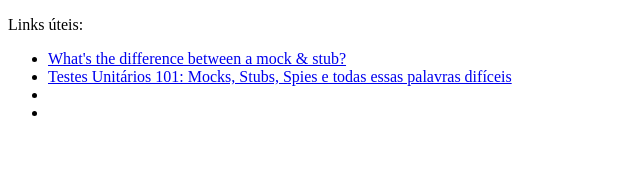
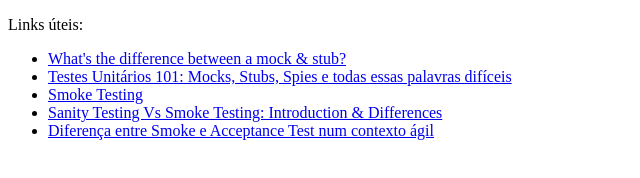
Before and after one commit to WillRock19/JScriptComTDD, a website: page anotacoes/tests.html in a window 1280 px wide. Shown: the whole page, without its empty margins (0-640 px from the left). Drawn offline with Linux system fonts and the light colour scheme.

Commit message:
Changed annotatons; updated Read-me with informations of project we are about to create

```diff
--- a/anotacoes/tests.html
+++ b/anotacoes/tests.html
@@ -9,16 +9,19 @@
         <p>Links úteis:</p>
         <ul>
           <li>
-            <a href='https://stackoverflow.com/questions/3459287/whats-the-difference-between-a-mock-stub'>What's the difference between a mock & stub?</a>
+            <a href='https://stackoverflow.com/questions/3459287/whats-the-difference-between-a-mock-stub' target="_blank">What's the difference between a mock & stub?</a>
           </li>
           <li>
-            <a href='https://medium.com/trainingcenter/testes-unit%C3%A1rios-mocks-stubs-spies-e-todas-essas-palavras-dif%C3%ADceis-f2765ac87cc8'>Testes Unitários 101: Mocks, Stubs, Spies e todas essas palavras difíceis</a>
+            <a href='https://medium.com/trainingcenter/testes-unit%C3%A1rios-mocks-stubs-spies-e-todas-essas-palavras-dif%C3%ADceis-f2765ac87cc8' target="_blank">Testes Unitários 101: Mocks, Stubs, Spies e todas essas palavras difíceis</a>
           </li>
           <li>
-              <a href=''></a>
+              <a href='https://www.guru99.com/smoke-testing.html'  target="_blank">Smoke Testing</a>
           </li>
           <li>
-              <a href=''></a>
+              <a href='https://www.guru99.com/smoke-sanity-testing.html' target="_blank">Sanity Testing Vs Smoke Testing: Introduction & Differences</a>
+          </li>
+          <li>
+            <a href='https://gist.github.com/eliasnogueira/5340507' target="_blank"> Diferença entre Smoke e Acceptance Test num contexto ágil </a>
           </li>
         </ul>
       </section>
--- a/package.json
+++ b/package.json
@@ -1,7 +1,7 @@
 {
   "name": "jscriptcomtdd",
   "version": "1.0.0",
-  "description": "Biblioteca do curso JS com TDD na prática",
+  "description": "Project with annotations and a Spotfy Wrapper - created to study TDD in JScript",
   "main": "index.js",
   "scripts": {
     "test": "./node_modules/.bin/mocha  tests/**/*.spec.js --reporter=nyan",
```
Also changed, not shown: anotacoes/anotacoes_js6.html (+70 -0 lines), README.md.
